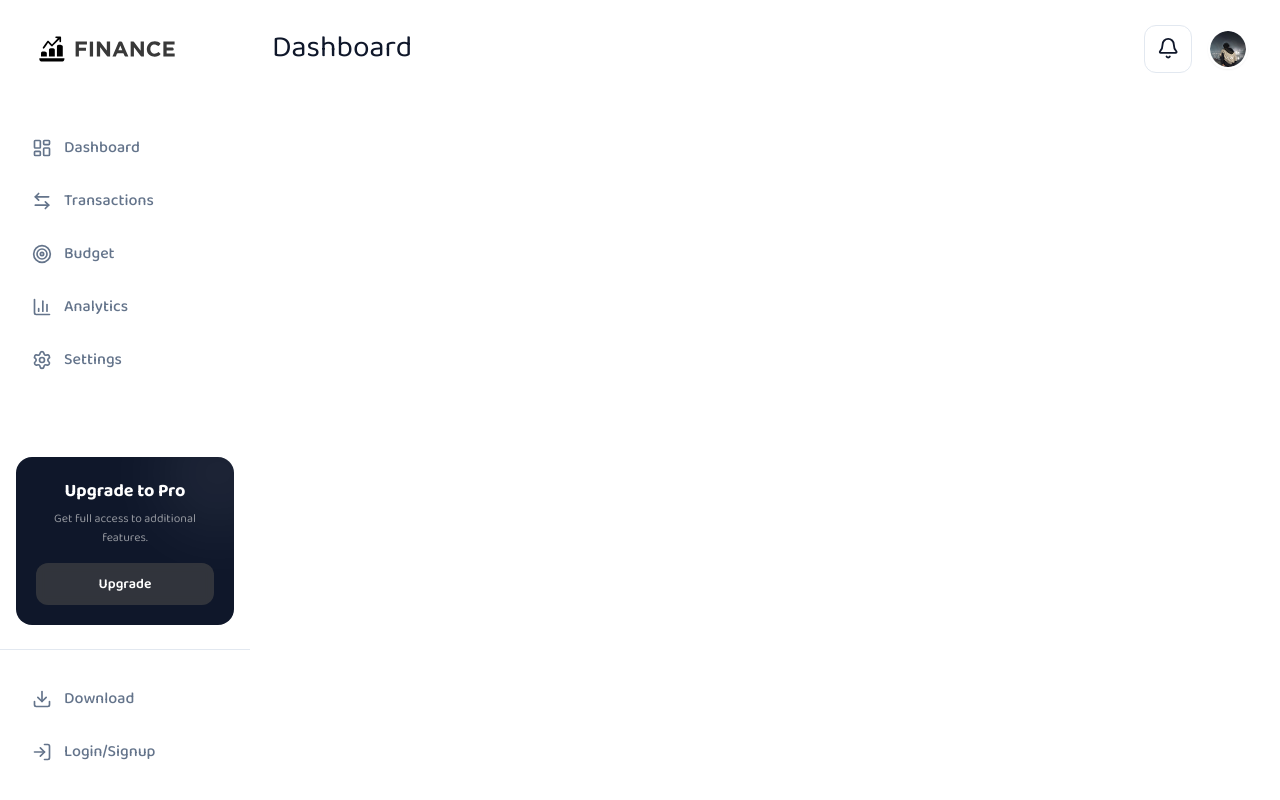
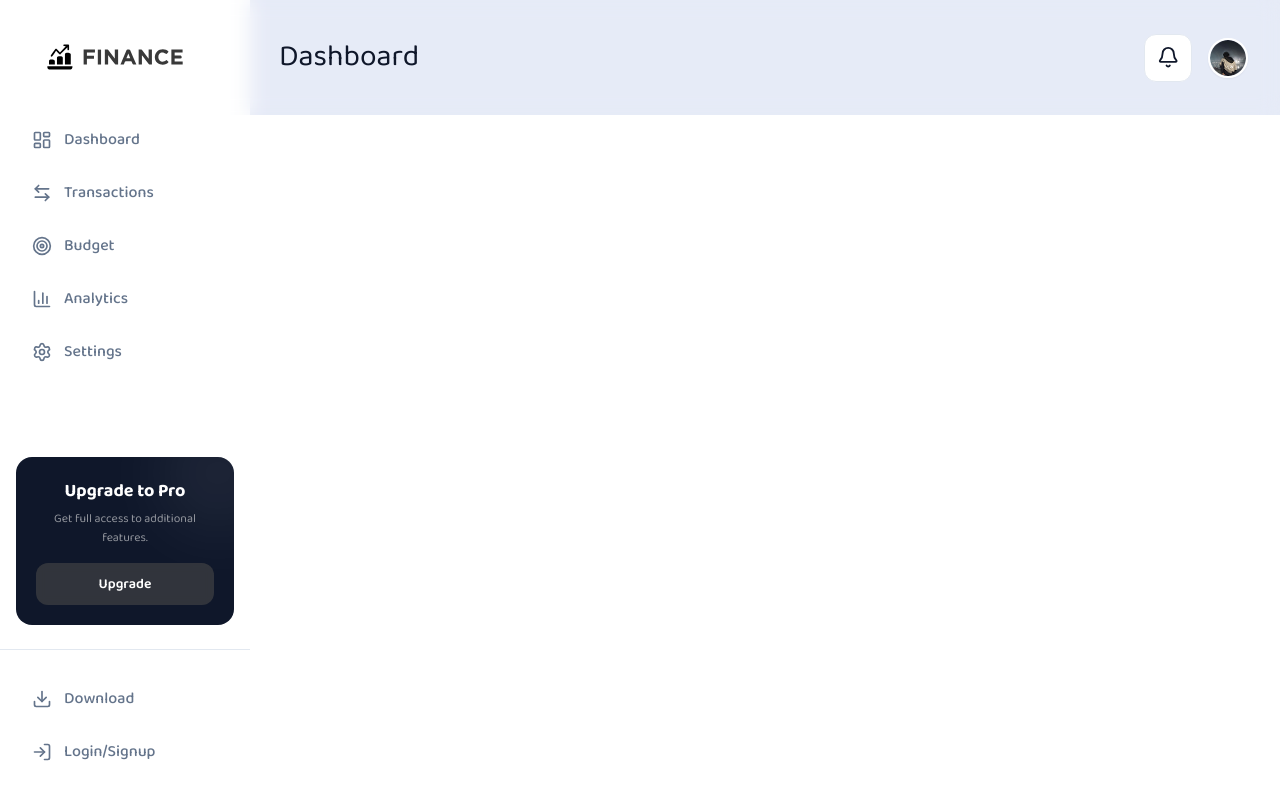
Before and after one commit to RijanShrestha0/Finance-app, a React (Vite) app: page / in a window 1280 px wide. Built offline with nearby package versions, Linux system fonts and the light colour scheme; a web font is replaced by a local one.

Commit message:
topbar updated check

```diff
--- a/src/pages/dashboard/Header.css
+++ b/src/pages/dashboard/Header.css
@@ -3,20 +3,41 @@
   align-items: center;
   justify-content: space-between;
   padding: 1.5rem 2rem;
-  background-color: var(--card-bg);
+  background-color: rgba(255, 255, 255, 0.28);
+  backdrop-filter: blur(10px);
   position: sticky;
-  top: 0;
+  padding-top: 5rem;
+  margin-top: -3.5rem;
   z-index: 40;
-  margin-left: 15rem;
+  /* margin-left: 15rem; */
   transition: background-color 0.3s ease;
+  overflow-x: hidden;
+}
+
+.logo-header-icon {
+  display: flex;
+  align-items: center;
+  justify-content: center;
+  /* background-color: var(--text-main); */
+  border-radius: 0.5rem;
+  transition: colors 0.3s;
 }
 
 .dashboard-title {
+  display: flex;
+  align-items: center;
   font-size: 1.875rem;
   font-weight: 400;
   color: var(--text-main);
   margin: 8px 0;
+  margin-left: ;
+}
 
+.dashboard-t1{
+  font-size: 1.875rem;
+  font-weight: 400;
+  color: var(--text-main);
+  margin-left: 5rem;
 }
 
 .header-action {
--- a/src/pages/dashboard/Header.tsx
+++ b/src/pages/dashboard/Header.tsx
@@ -20,8 +20,17 @@ const Header = () => {
     };
 
     return (
-        <header className="dashboard-header">
-            <h1 className="dashboard-title">Dashboard</h1>
+        <>
+            <header className="dashboard-header">
+
+            <h1 className="dashboard-title">
+                <div className="logo-header-icon">
+                    <img src="/src/assets/finance-logo.svg" alt="Finance logo" className="logo-image" />
+                </div>
+                <div className="dashboard-t1">
+                    Dashboard
+                </div>
+                </h1>
             <div className="header-action">
                 <div className="notification-wrapper" ref={notificationRef}>
                     <button onClick={handleToggleNotifications} className="btn-icon">
@@ -46,6 +55,8 @@ const Header = () => {
                 </div>
             </div>
         </header>
+
+        </>
     );
 };
 
--- a/src/pages/dashboard/Sidebar.css
+++ b/src/pages/dashboard/Sidebar.css
@@ -18,15 +18,15 @@
   padding: 1.5rem;
 }
 
-/* .logo-icon {
+.logo-icon {
   display: flex;
   align-items: center;
   justify-content: center;
-  background-color: var(--text-main);
-  padding: 0.375rem;
+  /* background-color: var(--text-main); */
+  visibility: hidden;
   border-radius: 0.5rem;
   transition: colors 0.3s;
-} */
+}
 
 .wallet-icon {
   width: 1.5rem;
@@ -75,8 +75,8 @@
 }
 
 .sidebar-nav-item.active {
-  background-color: var(--accent-blue);
-  color: var(--brand-bg);
+  background-color: var(--text-main);
+  color: var(--border-subtle);
 }
 
 .sidebar-nav-item.inactive {
```
